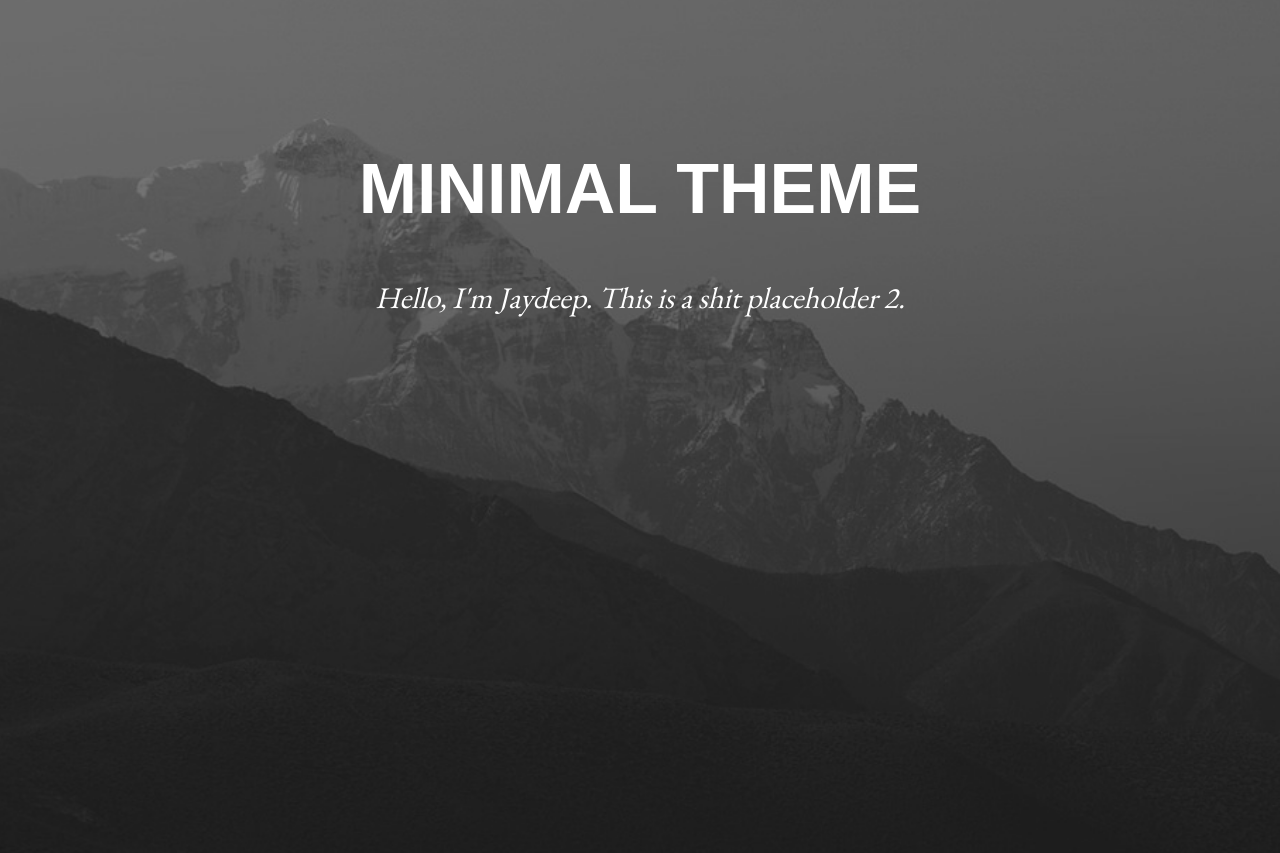
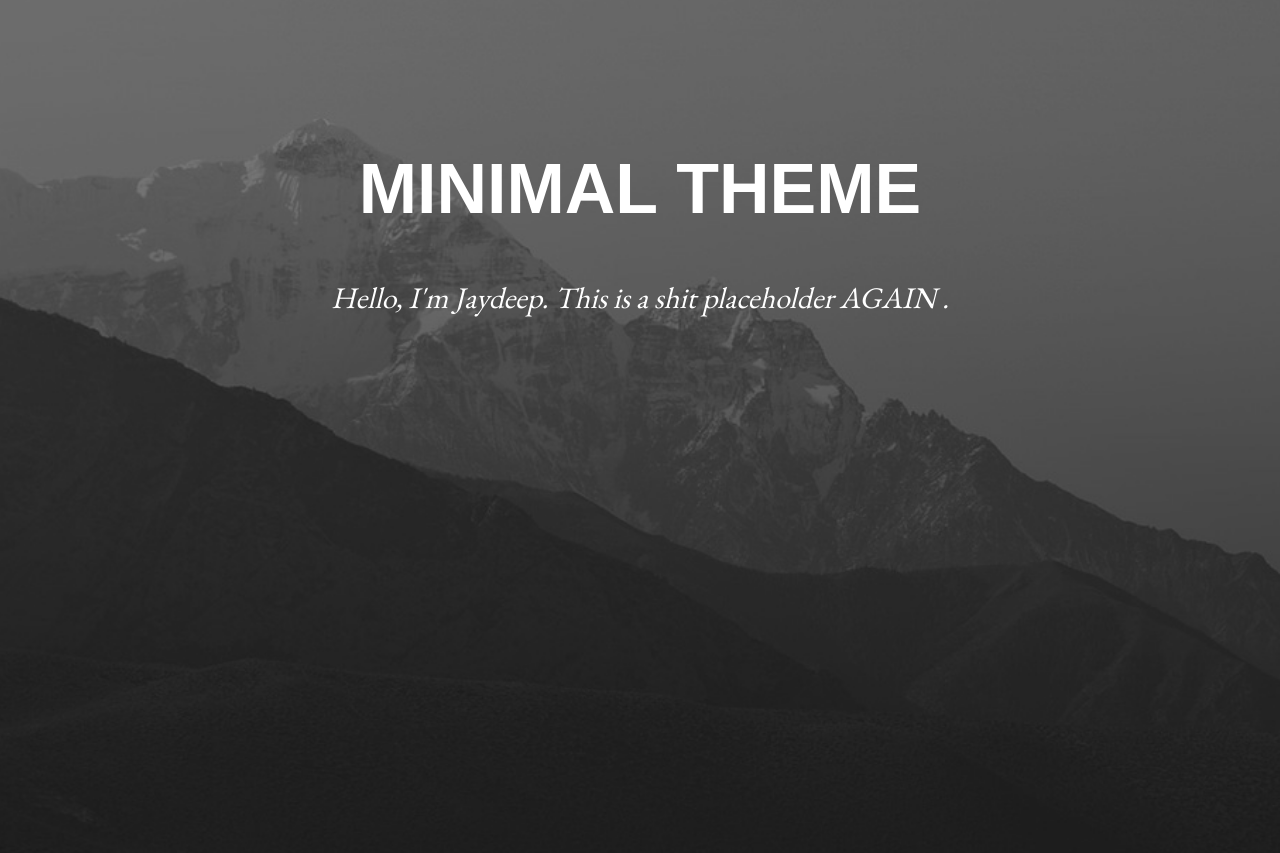
Before and after one commit to jaydeepsrimani/jaydeepsrimani.github.io, a plain HTML site: page index.html in a window 1280 px wide. Shown: the part 83-936 px from the top of the page. Drawn offline with nearby package versions, Linux system fonts and the light colour scheme; a web font is replaced by a local one.

Commit message:
Update index.html

```diff
--- a/index.html
+++ b/index.html
@@ -76,7 +76,7 @@
 			<div class="row">
 				<h1>MINIMAL THEME</h1>
 				<br>
-				<h3>Hello, I'm Jaydeep. This is a shit placeholder 2.</h3>
+				<h3>Hello, I'm Jaydeep. This is a shit placeholder AGAIN .</h3>
 				<br>
 				<br>
 				<div class="col-lg-6 col-lg-offset-3">
```
